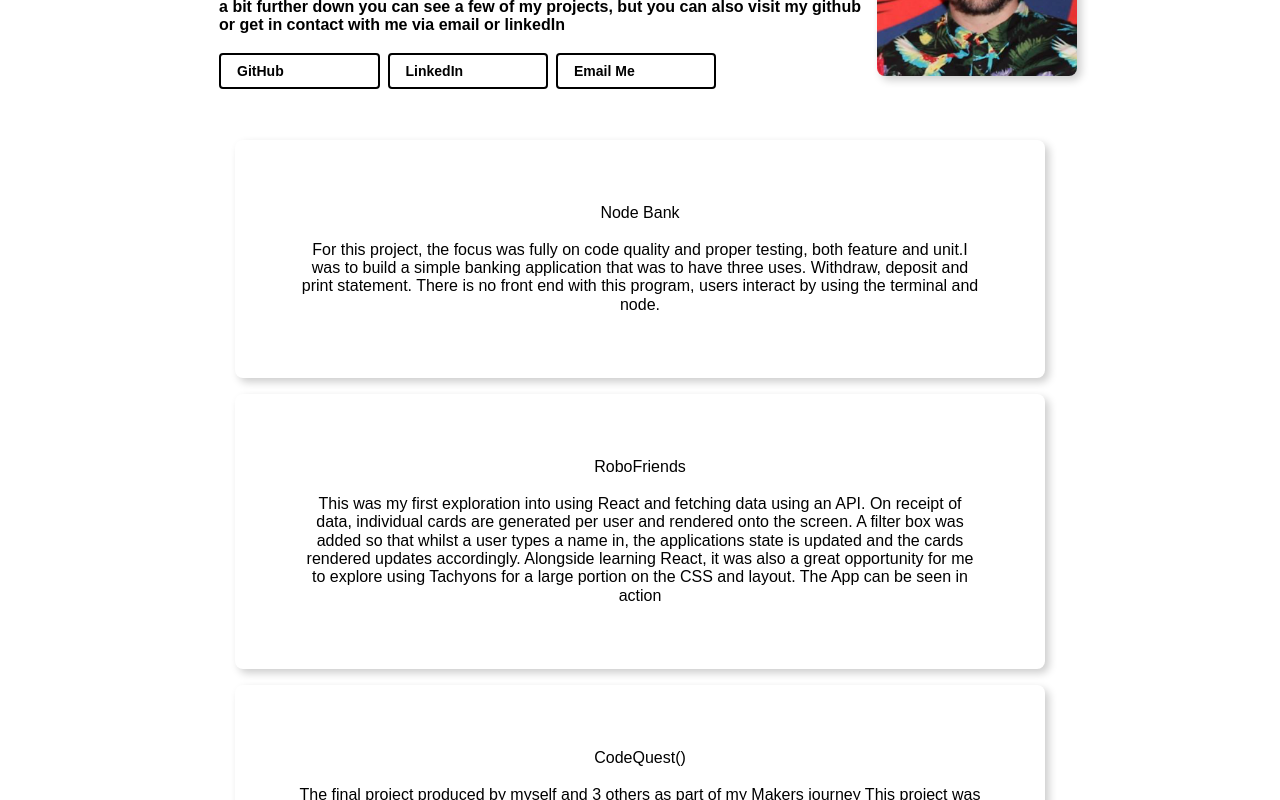
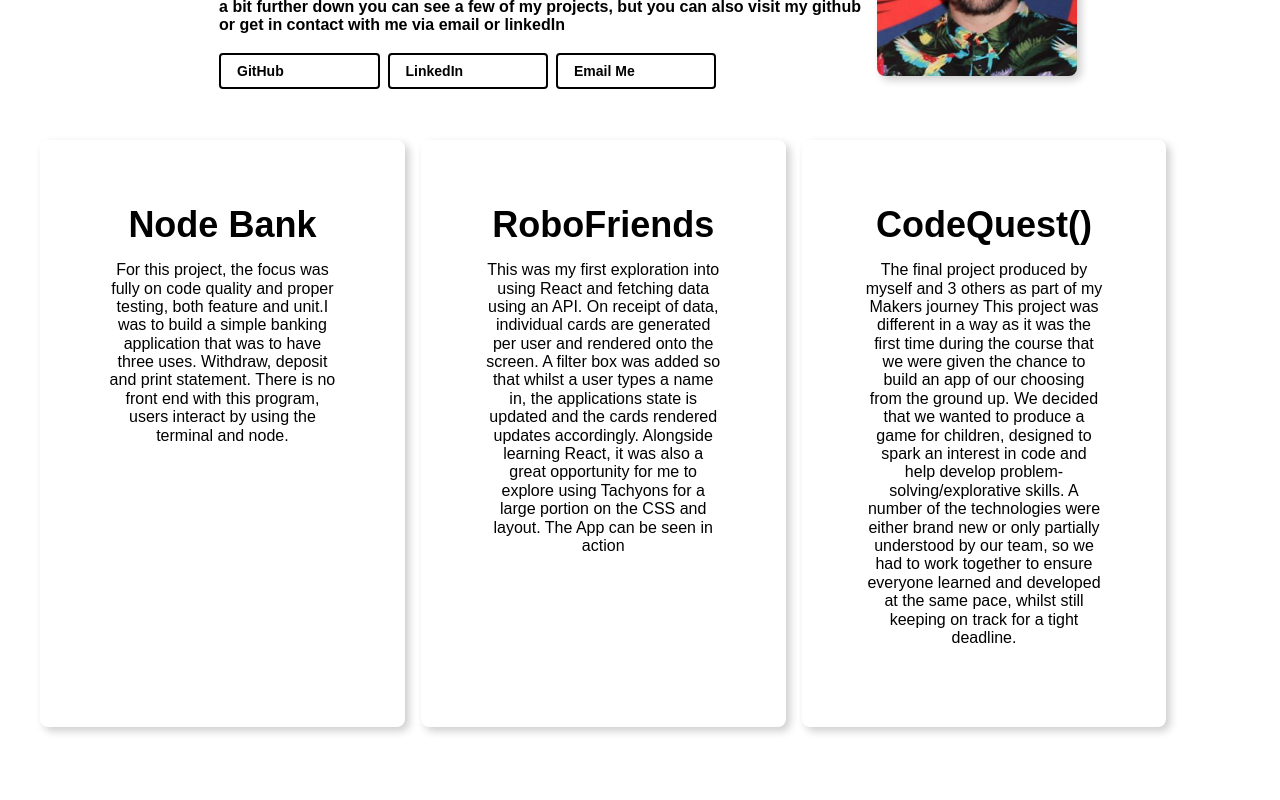
Before and after one commit to ChrisCooney05/portfolio_site, a React (Create React App) app: page / in a window 1280 px wide. Shown: the part 660-1460 px from the top of the page. After the commit the page ends 1427 px from the top, so only its background shows below. Built offline with nearby package versions, Linux system fonts and the light colour scheme.

Commit message:
cards for each project added with links to each repo

```diff
--- a/src/components/Project.js
+++ b/src/components/Project.js
@@ -1,13 +1,14 @@
 import React, { Component } from 'react'
+
 
 class Project extends Component {
   render() {
-    const { title, description } = this.props
+    const { title, description, link } = this.props
     return (
-      <div className='tc dib br3 pa5 ma2 grow bw2 shadow-5 w-two-thirds pa2'>
-        {title}<br /><br />
-        {description}<br />
-      </div>
+      <a href={link} className='tc dib br3 pa5 ma2 grow bw2 shadow-5 pa2 w-30 mr2 no-underline black'>
+        <span className='f2 b'>{title}</span>
+        <p>{description}</p>
+      </a>
     );
   }
 }
--- a/src/components/ProjectList.js
+++ b/src/components/ProjectList.js
@@ -7,10 +7,10 @@ class ProjectList extends Component {
   render() {
     const projectList = projectArray.map((project, i) => {
       return (
-        <Project key={i} title={project.title} description={project.description} />
+        <Project key={i} title={project.title} description={project.description} link={project.link} />
       );
     })
-    return <div className='tc'>{projectList}</div>
+    return <div className='tc flex flex-wrap'>{projectList}</div>
   }
 }
 
--- a/src/project_json.js
+++ b/src/project_json.js
@@ -2,14 +2,17 @@ const projectArray = [
   {
     "title": "Node Bank",
     "description": "For this project, the focus was fully on code quality and proper testing, both feature and unit.I was to build a simple banking application that was to have three uses. Withdraw, deposit and print statement. There is no front end with this program, users interact by using the terminal and node.",
+    "link": "https://github.com/ChrisCooney05/bank_tech_test"
   },
   {
     "title": "RoboFriends",
     "description": "This was my first exploration into using React and fetching data using an API. On receipt of data, individual cards are generated per user and rendered onto the screen. A filter box was added so that whilst a user types a name in, the applications state is updated and the cards rendered updates accordingly. Alongside learning React, it was also a great opportunity for me to explore using Tachyons for a large portion on the CSS and layout. The App can be seen in action",
+    "link": "https://github.com/ChrisCooney05/robofriends"
   },
   {
     "title": "CodeQuest()",
     "description": "The final project produced by myself and 3 others as part of my Makers journey This project was different in a way as it was the first time during the course that we were given the chance to build an app of our choosing from the ground up. We decided that we wanted to produce a game for children, designed to spark an interest in code and help develop problem-solving/explorative skills. A number of the technologies were either brand new or only partially understood by our team, so we had to work together to ensure everyone learned and developed at the same pace, whilst still keeping on track for a tight deadline.",
+    "link": 'https://github.com/ChrisCooney05/codeQuest'
   },
 ]
 
```
